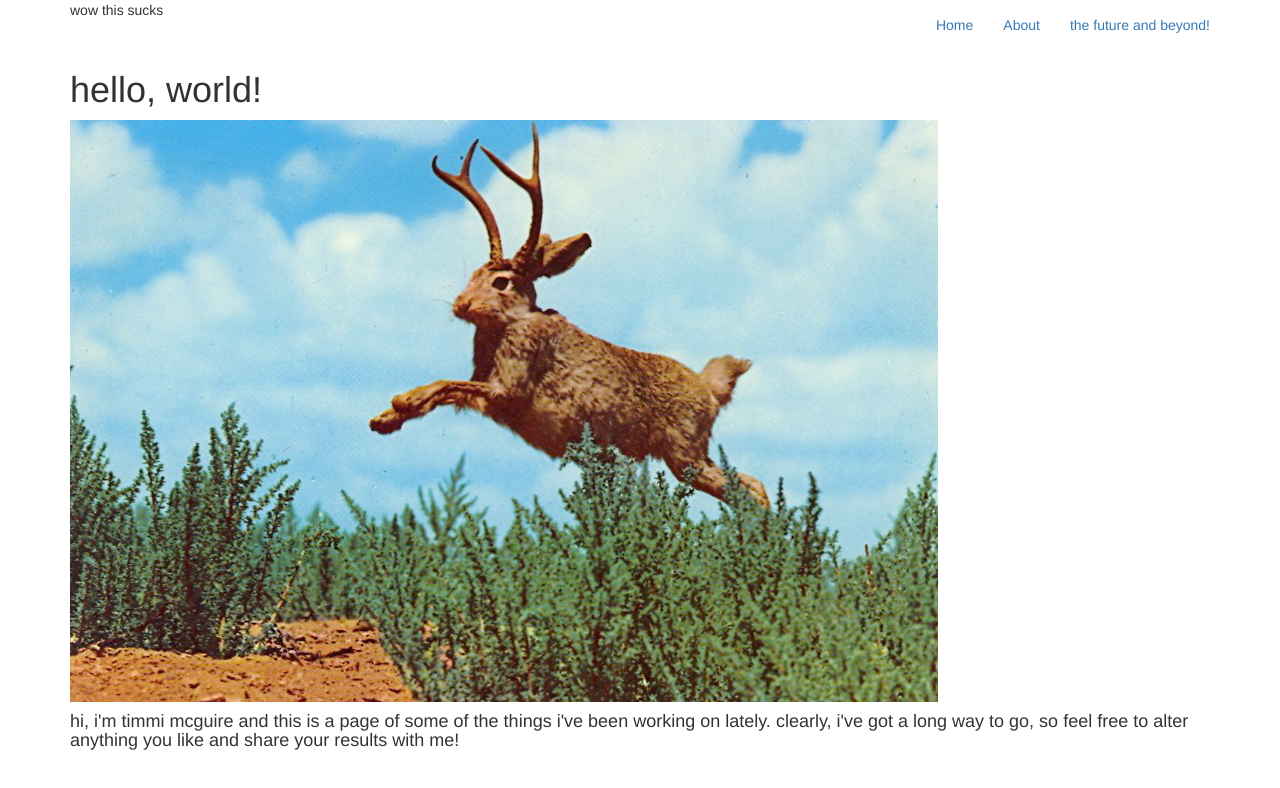
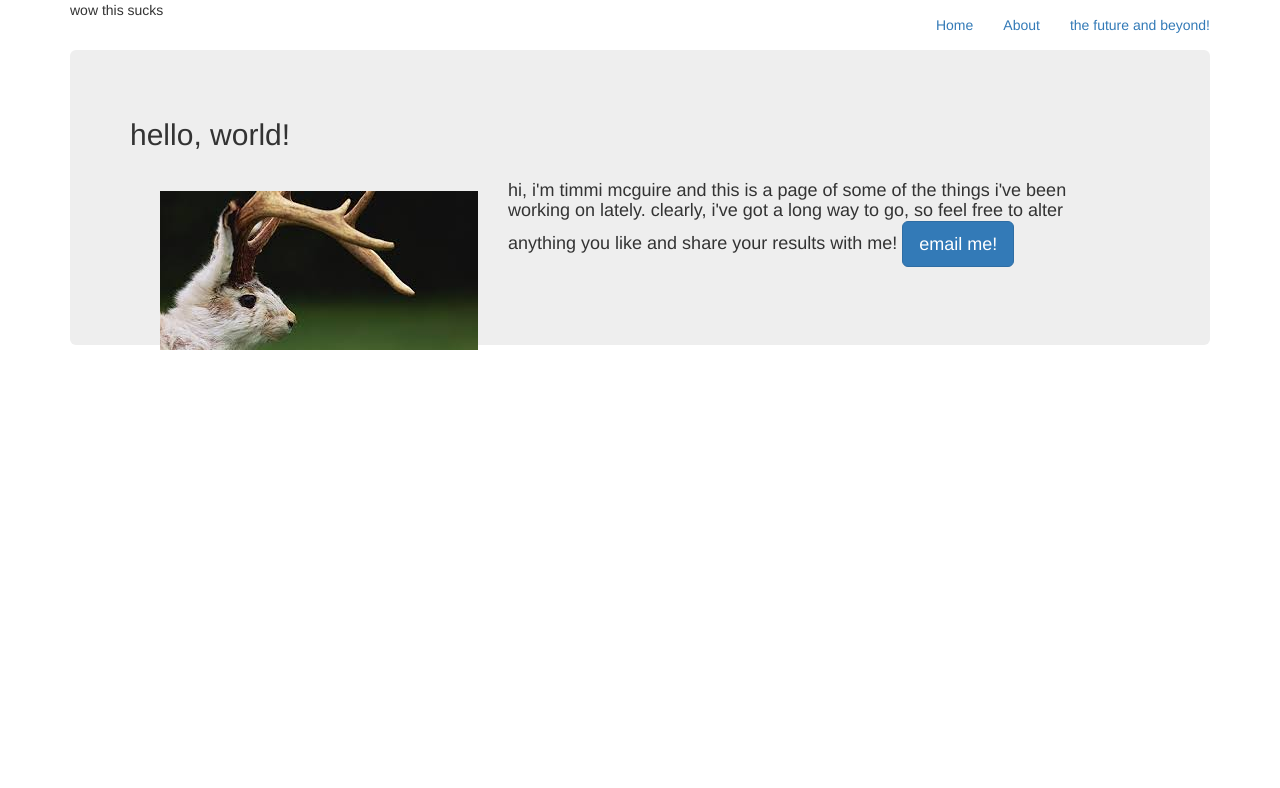
Before and after one commit to timmi89/timmi89.github.io, a plain HTML site: page index.html in a window 1280 px wide. Drawn offline with nearby package versions, Linux system fonts and the light colour scheme; files that its build step writes are made by us from their sources.

Commit message:
added pic and jumbotron

```diff
--- a/index.html
+++ b/index.html
@@ -7,7 +7,7 @@
 
     <script src="https://maxcdn.bootstrapcdn.com/bootstrap/3.3.6/js/bootstrap.min.js" integrity="sha256-KXn5puMvxCw+dAYznun+drMdG1IFl3agK0p/pqT9KAo= sha512-2e8qq0ETcfWRI4HJBzQiA3UoyFk6tbNyG+qSaIBZLyW9Xf3sWZHN/lxe9fTh1U45DpPf07yj94KsUHHWe4Yk1A==" crossorigin="anonymous"></script>
 
-    <link href="css/portfolio.css" rel="stylesheet" type="text/css" media="all">
+    <link href="portfolio.css" rel="stylesheet" type="text/css" media="all">
 
     <script src="https://maxcdn.bootstrapcdn.com/bootstrap/3.3.6/js/bootstrap.min.js" integrity="sha256-KXn5puMvxCw+dAYznun+drMdG1IFl3agK0p/pqT9KAo= sha512-2e8qq0ETcfWRI4HJBzQiA3UoyFk6tbNyG+qSaIBZLyW9Xf3sWZHN/lxe9fTh1U45DpPf07yj94KsUHHWe4Yk1A==" crossorigin="anonymous"></script>
 
@@ -32,9 +32,13 @@
           </ul>
           <p> wow this sucks</p>
         </div>
-      <div class="top">
-        <h1> hello, world!</h1>
-        <img src="img/jackalope.jpg" alt="jackalope"><h4>hi, i'm timmi mcguire and this is a page of some of the things i've been working on lately.  clearly, i've got a long way to go, so feel free to alter anything you like and share your results with me!</h4>
+<!--jumbtron-------->
+    <div class="jumbotron"
+      <div class="container">
+       <h2> hello, world!</h2>
+        <img src="img/jackalop2.jpeg" alt="jackalope"><h4>hi, i'm timmi mcguire and this is a page of some of the things i've been working on lately.  clearly, i've got a long way to go, so feel free to alter anything you like and share your results with me!
+        <a class="btn btn-primary btn-lg" href="#" role="button">email me!</a></h4>
+
     </div>
-
+  </div>
   </html>
--- a/portfolio.css
+++ b/portfolio.css
@@ -1,3 +1,7 @@
-h4 img {
-  float: right;
+ img {
+  float: left;
+  padding: 30px;
 }
+.container h4 {
+  padding: 20px;
+}
```
Also changed, not shown: img/jackalop2.jpeg (added).
